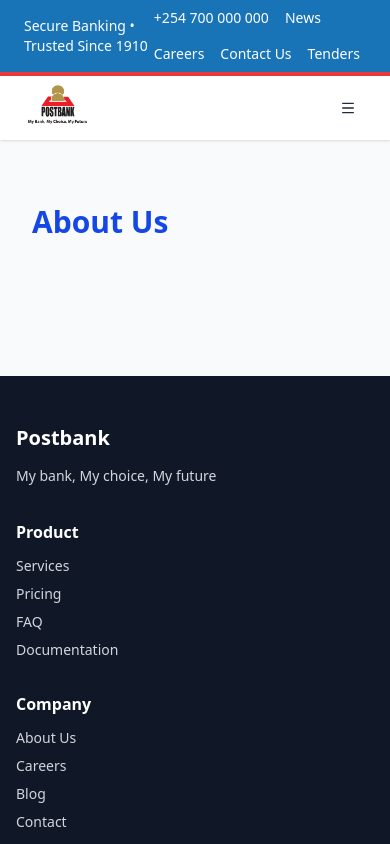
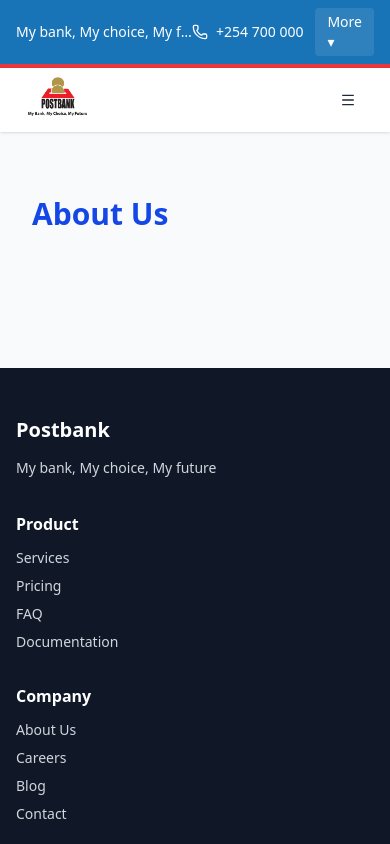
Before and after one commit to arnold-wafula/postbank-web, a Next.js app: page /about in a window 390 px wide. Shown: the top 844 px of the page. Built offline with nearby package versions, Linux system fonts and the light colour scheme.

Commit message:
Refined Topbar Information Architecture

```diff
--- a/app/components/TopBar.tsx
+++ b/app/components/TopBar.tsx
@@ -1,33 +1,128 @@
+import { Phone } from "lucide-react";
+import { FaFacebookF, FaTwitter, FaInstagram, FaTiktok } from "react-icons/fa";
+
 export default function TopBar() {
-    return(
+  return (
     <div className="w-full">
       {/* Topbar main */}
-            <div className="bg-[#1873b7] text-white text-sm py-2 px-6 flex justify-between items-center">
-                <span className="font-medium">
-                    Secure Banking • Trusted Since 1910
+      <div className="bg-[#1873b7] text-white text-sm py-2 px-4 md:px-6 flex items-center justify-between">
+        {/* Left: trust message */}
+        <div className="flex items-center gap-3 min-w-0">
+          <span className="font-small truncate">
+            My bank, My choice, My future
           </span>
+        </div>
 
-                <div className="flex flex-wrap items-center gap-4">
-                    <a href="tel:+254700000000" className="hover:underline">
-                        +254 700 000 000
+        {/* My bank, My choice, My future • Since 1910 */}
+
+        {/* Right: desktop utilities */}
+        <div className="hidden md:flex items-center gap-4">
+          <a
+            href="tel:+254700000000"
+            className="flex items-center gap-2 hover:underline hover:text-[#FFD700] transition-colors"
+            aria-label="Call us"
+          >
+            <Phone className="w-4 h-4" aria-hidden="true" />
+            <span className="whitespace-nowrap">+254 734 856353</span>
           </a>
-                    <a href="/news" className="hover:underline">
+
+          <a href="/news" className="hover:underline hover:text-[#FFD700] transition-colors">
             News
           </a>
-                    <a href="/careers" className="hover:underline">
+
+          <a href="/careers" className="hover:underline hover:text-[#FFD700] transition-colors">
             Careers
           </a>
-                    <a href="/contact" className="hover:underline">
+
+          {/* <a href="/contact" className="hover:underline hover:text-[#FFD700] transition-colors">
             Contact Us
+          </a> */}
+
+          <a href="/tenders" className="hover:underline hover:text-[#FFD700] transition-colors">
+            Tenders
           </a>
-                    <a href="/tenders" className="hover:underline">
-                        Tenders
+
+          {/* Social icons) */}
+          <div className="flex items-center gap-2 ml-2">
+            <a href="https://www.facebook.com/PostbankKe/" target="_blank" rel="noopener noreferrer" className="hover:text-[#FFD700] transition-colors duration-200">
+                <FaFacebookF size={16} />
+            </a>
+
+            <a href="https://x.com/Postbank1" target="_blank" rel="noopener noreferrer" className="hover:text-[#FFD700] transition-colors duration-200">
+                <FaTwitter size={16} />
+            </a>
+
+            <a href="https://www.instagram.com/postbankkenya/" target="_blank" rel="noopener noreferrer" className="hover:text-[#FFD700] transition-colors duration-200">
+                <FaInstagram size={14} />
+            </a>
+
+            <a href="https://www.tiktok.com/@postbankke" target="_blank" rel="noopener noreferrer" className="hover:text-[#FFD700] transition-colors duration-200">
+                <FaTiktok size={16} />
             </a>
           </div>
         </div>
 
+        {/* Mobile utilities: phone + compact "More" menu */}
+        <div className="flex md:hidden items-center gap-3">
+          <a
+            href="tel:+254700000000"
+            className="flex items-center gap-2 hover:underline hover:text-[#FFD700] transition-colors"
+            aria-label="Call us"
+          >
+            <Phone className="w-4 h-4" aria-hidden="true" />
+            <span className="whitespace-nowrap">+254 700 000</span>
+          </a>
+
+          {/* Native details/summary is accessible and doesn't need JS */}
+          <details className="relative">
+            <summary
+              className="list-none cursor-pointer px-3 py-1 bg-white/10 rounded text-white"
+              aria-haspopup="true"
+            >
+              More ▾
+            </summary>
+
+            <div className="absolute right-0 mt-2 w-48 bg-white text-zinc-900 rounded shadow-lg p-3 z-50">
+              <ul className="flex flex-col gap-2 text-sm">
+                <li>
+                  <a href="/news" className="block hover:text-[#FFD700]">News</a>
+                </li>
+                <li>
+                  <a href="/careers" className="block hover:text-[#FFD700]">Careers</a>
+                </li>
+                <li>
+                  <a href="/contact" className="block hover:text-[#FFD700]">Contact Us</a>
+                </li>
+                <li>
+                  <a href="/tenders" className="block hover:text-[#FFD700]">Tenders</a>
+                </li>
+                <li className="pt-2 border-t border-zinc-100">
+                  <div className="flex items-center gap-3">
+                    <a href="https://www.facebook.com/PostbankKe/" target="_blank" rel="noopener noreferrer" className="hover:text-[#FFD700] transition-colors duration-200">
+                        <FaFacebookF size={16} />
+                    </a>
+
+                    <a href="https://x.com/Postbank1" target="_blank" rel="noopener noreferrer" className="hover:text-[#FFD700] transition-colors duration-200">
+                        <FaTwitter size={16} />
+                    </a>
+
+                    <a href="https://www.instagram.com/postbankkenya/" target="_blank" rel="noopener noreferrer" className="hover:text-[#FFD700] transition-colors duration-200">
+                        <FaInstagram size={14} />
+                    </a>
+
+                    <a href="https://www.tiktok.com/@postbankke" target="_blank" rel="noopener noreferrer" className="hover:text-[#FFD700] transition-colors duration-200">
+                        <FaTiktok size={16} />
+                    </a>
+                  </div>
+                </li>
+              </ul>
+            </div>
+          </details>
+        </div>
+      </div>
+
       {/* Red separator strip */}
-            <div className="h-1 bg-[#ea373b]"/>
+      <div className="h-1 bg-[#ea373b]" />
     </div>
-    )
+  );
 }
```
Lines whose indentation alone changed are shown as unchanged.
